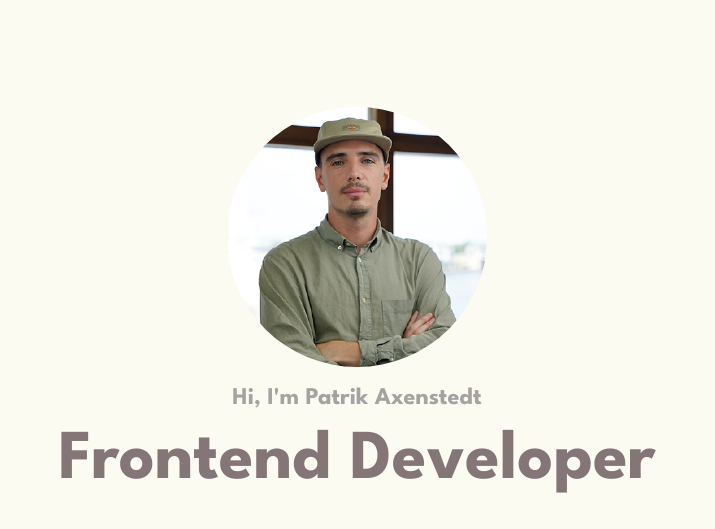
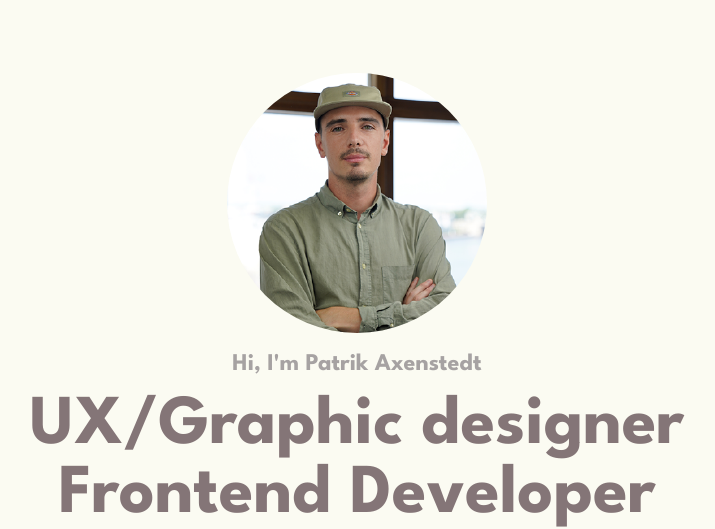
Before and after one commit to patrikaxenstedt/patrikaxenstedt.github.io, a plain HTML site: page index.html in a window 1280 px wide. Shown: the top 529 px of the page, without its empty margins (283-998 px from the left). Drawn offline with nearby package versions, Linux system fonts and the light colour scheme.

Commit message:
Update index.html

```diff
--- a/index.html
+++ b/index.html
@@ -18,6 +18,7 @@
     <div id="middle" class="animated slideInDown" style="animation-delay:2.0s;">
         <img class="img_profile" src="profile.png" alt="">
         <h2>Hi, I'm Patrik Axenstedt</h2>
+        <h1>UX/Graphic designer</h1>
         <h1>Frontend Developer</h1>
 
 
```
